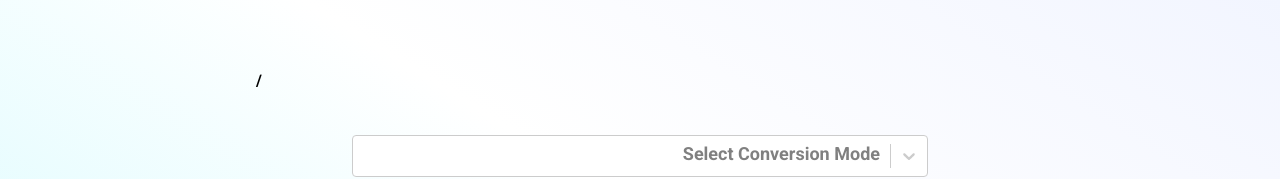
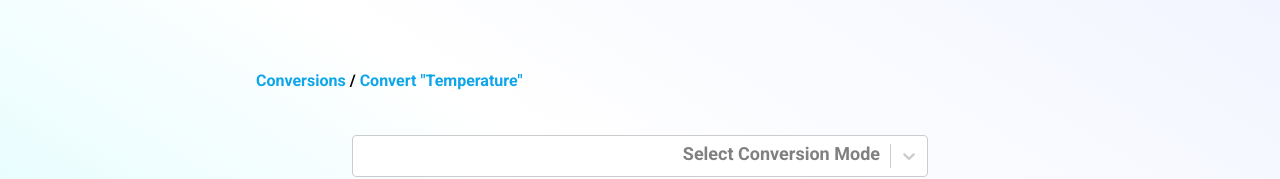
Before and after one commit to Mahdisamiee/time-clone, a Next.js app: page /en/conversion/temp in a window 1280 px wide. Shown: the part 190-369 px from the top of the page. Built offline with nearby package versions, Linux system fonts and the light colour scheme; no server answers.

Commit message:
fix breadcrumb

```diff
--- a/components/shared/breadcrumb-navbar.tsx
+++ b/components/shared/breadcrumb-navbar.tsx
@@ -1,16 +1,14 @@
+"use client"
+import { useTranslations } from "next-intl";
 import Link from "next/link";
 import { memo } from "react";
 
-interface BreadcrumbNavbarProps {
+const BreadcrumbNavbar = ({
+  params,
+}: {
   params?: { mode?: string; options?: string };
-  t?: {
-    level1: string;
-    level2: (args: { mode?: string }) => string;
-    level3: (args: { from?: string; to?: string }) => string;
-  };
-}
-
-const BreadcrumbNavbar = ({ params, t }: BreadcrumbNavbarProps) => {
+}) => {
+  const t = useTranslations("Component.BreadcrumbNavbar");
   const options = params?.options?.split("-to-");
   return (
     <>
@@ -22,7 +20,7 @@ const BreadcrumbNavbar = ({ params, t }: BreadcrumbNavbarProps) => {
           rel="noreferrer"
           className="capitalize text-sky-500 transition ease-in-out hover:text-sky-700"
         >
-          {t?.level1}
+          {t("level1")}
         </Link>
       </span>
       <span> / </span>
@@ -36,7 +34,7 @@ const BreadcrumbNavbar = ({ params, t }: BreadcrumbNavbarProps) => {
               rel="noreferrer"
               className="capitalize text-sky-500 transition ease-in-out hover:text-sky-700"
             >
-              {t?.level2({ mode: params.mode })}
+              {t("level2", { mode: params.mode })}
             </Link>
           </span>
           {options ? (
@@ -50,7 +48,7 @@ const BreadcrumbNavbar = ({ params, t }: BreadcrumbNavbarProps) => {
                   rel="noreferrer"
                   className="capitalize text-sky-500 transition ease-in-out hover:text-sky-700"
                 >
-                  {t?.level3({ from: options[0], to: options[1] })}
+                  {t("level3", { from: options[0], to: options[1] })}
                 </Link>
               </span>
             </>
```
